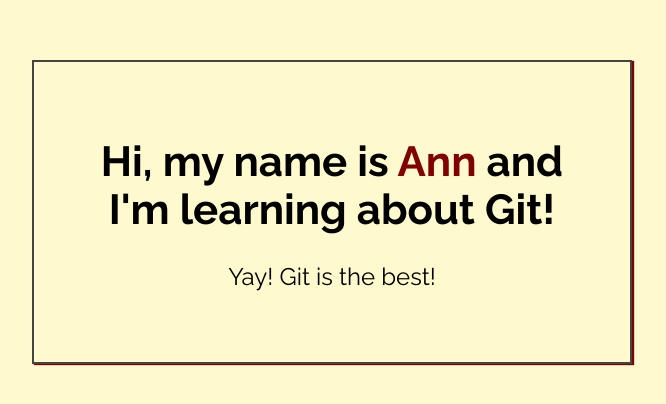
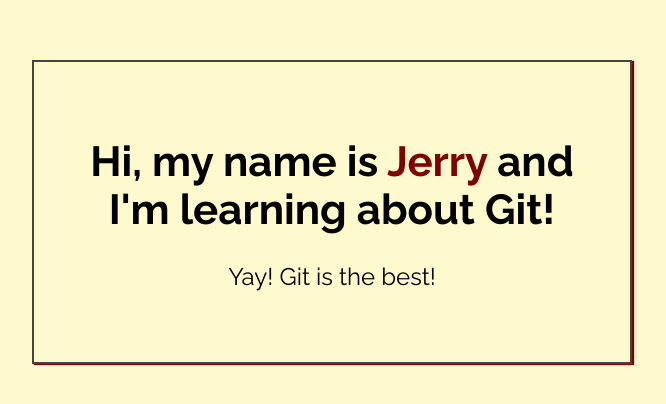
Before and after one commit to jerry-weber/my-first-repo, a plain HTML site: page index.html in a window 1280 px wide. Shown: the part 188-592 px from the top of the page, without its empty margins (308-974 px from the left). Drawn offline with Linux system fonts and the light colour scheme.

Commit message:
Added name to index.html

```diff
--- a/index.html
+++ b/index.html
@@ -14,7 +14,7 @@
 <body>
 
     <div class="greeting">
-        <h1>Hi, my name is <span class="highlight">Ann</span> and I'm learning about Git! </h1>
+        <h1>Hi, my name is <span class="highlight">Jerry</span> and I'm learning about Git! </h1>
 
         <p>Yay! Git is the best!</p>
     </div>
```
